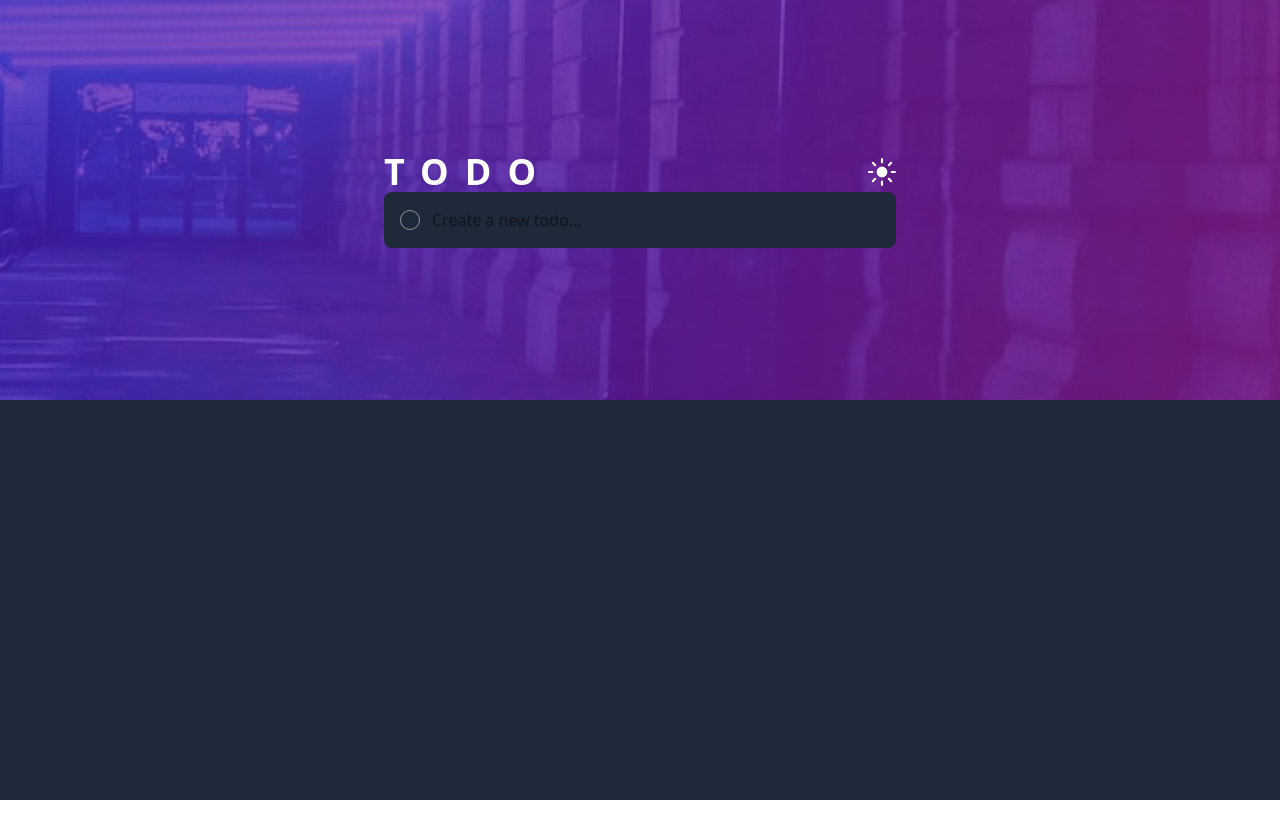
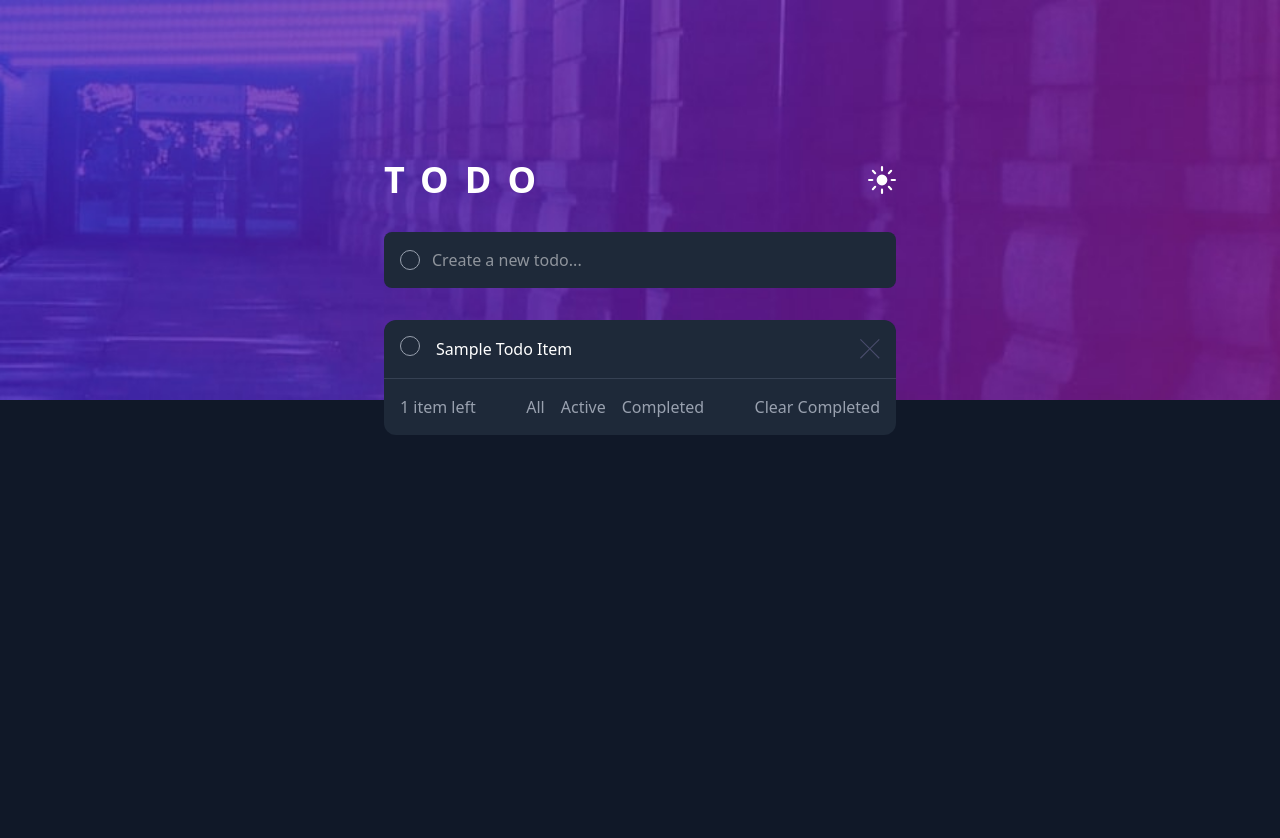
Before and after one commit to hermani456/frontendmentor-todo-app, a React (Vite) app: page / in a window 1280 px wide. Shown: the top 838 px of the page. Before the commit the page ends 800 px from the top, so only its background shows below. Built offline with nearby package versions, Linux system fonts and the light colour scheme.

Commit message:
feat: enhance todo app layout with checkbox

```diff
--- a/src/App.tsx
+++ b/src/App.tsx
@@ -1,23 +1,29 @@
 import moon from "./assets/icon-moon.svg";
 import sun from "./assets/icon-sun.svg";
 import { useState } from "react";
+import iconCross from "./assets/icon-cross.svg";
+import iconCheck from "./assets/icon-check.svg";
 
 function App() {
   const [darkMode, setDarkMode] = useState(true);
 
   return (
-    <div className={`min-h-screen flex flex-col ${darkMode ? "dark" : ""}`}>
     <div
-        className={`relative w-full min-h-[400px] bg-cover bg-center bg-no-repeat ${
+      className={`min-h-screen bg-gray-100 dark:bg-gray-900 ${
+        darkMode ? "dark" : ""
+      }`}
+    >
+      {/* Background Image */}
+      <div
+        className={`fixed top-0 left-0 w-full h-[400px] bg-cover bg-center bg-no-repeat ${
           darkMode
             ? "bg-[url('./assets/bg-desktop-dark.jpg')]"
             : "bg-[url('./assets/bg-desktop-light.jpg')]"
         }`}
-      >
-        <div className="absolute inset-0 flex items-center justify-center">
-          <div className="max-w-xl w-full mx-auto p-8 ">
-            <div className="flex items-center justify-between">
-              <h1 className="text-white text-4xl font-bold tracking-[1rem]">
+      />
+      <div className="relative max-w-xl w-full mx-auto p-8 mt-[8rem]">
+        <div className="flex items-center justify-between mb-[2rem]">
+          <h1 className="text-white text-4xl font-bold tracking-[1rem] ">
             TODO
           </h1>
           <button onClick={() => setDarkMode(!darkMode)}>
@@ -29,13 +35,57 @@ function App() {
           </button>
         </div>
         <div className="relative bg-gray-800 rounded-lg">
-              <div className="absolute left-4 top-1/2 transform -translate-y-1/2 size-5 rounded-full border border-white/50"></div>
-              <input type="text" placeholder="Create a new todo..." className="w-full pl-12 py-4 rounded-lg"/>
+          <div className="absolute left-4 top-1/2 transform -translate-y-1/2 size-5 rounded-full border border-gray-400"></div>
+          <input
+            type="text"
+            placeholder="Create a new todo..."
+            className="w-full pl-12 py-4 rounded-lg text-white"
+          />
+        </div>
+        {/* todo list */}
+        <div className="mt-8">
+          <div className="flex items-center justify-between bg-gray-800 p-4 border-b border-gray-700 rounded-t-xl">
+            <div className="flex items-center">
+              <div className="relative mr-4">
+                <input
+                  type="checkbox"
+                  className="size-5 rounded-full border border-gray-400 bg-transparent appearance-none checked:bg-gradient-to-r checked:from-blue-400 checked:to-purple-500 checked:border-transparent checked:border-0 cursor-pointer peer"
+                />
+                <img
+                  src={iconCheck}
+                  alt="Check"
+                  className="absolute inset-0 bottom-1 w-2.5 h-2.5 m-auto opacity-0 peer-checked:opacity-100 pointer-events-none"
+                />
+              </div>
+              <span className="text-white">Sample Todo Item</span>
+            </div>
+            <button className="text-gray-400 hover:text-white">
+              <img src={iconCross} alt="Delete Todo" className="w-5" />
+            </button>
+          </div>
+        </div>
+
+        {/* filter */}
+        <div className="flex items-center justify-between text-gray-400 bg-gray-800 p-4 rounded-b-xl">
+          <div>1 item left</div>
+          <div className="space-x-4">
+            <button className="text-gray-400 hover:text-white cursor-pointer">
+              All
+            </button>
+            <button className="text-gray-400 hover:text-white cursor-pointer">
+              Active
+            </button>
+            <button className="text-gray-400 hover:text-white cursor-pointer">
+              Completed
+            </button>
+          </div>
+          <div>
+            <button className="text-gray-400 hover:text-white cursor-pointer">
+              Clear Completed
+            </button>
           </div>
         </div>
       </div>
-      </div>
-      <div className="flex-1 bg-white dark:bg-gray-800"></div>
     </div>
   );
 }
```
Lines whose indentation alone changed are shown as unchanged.
